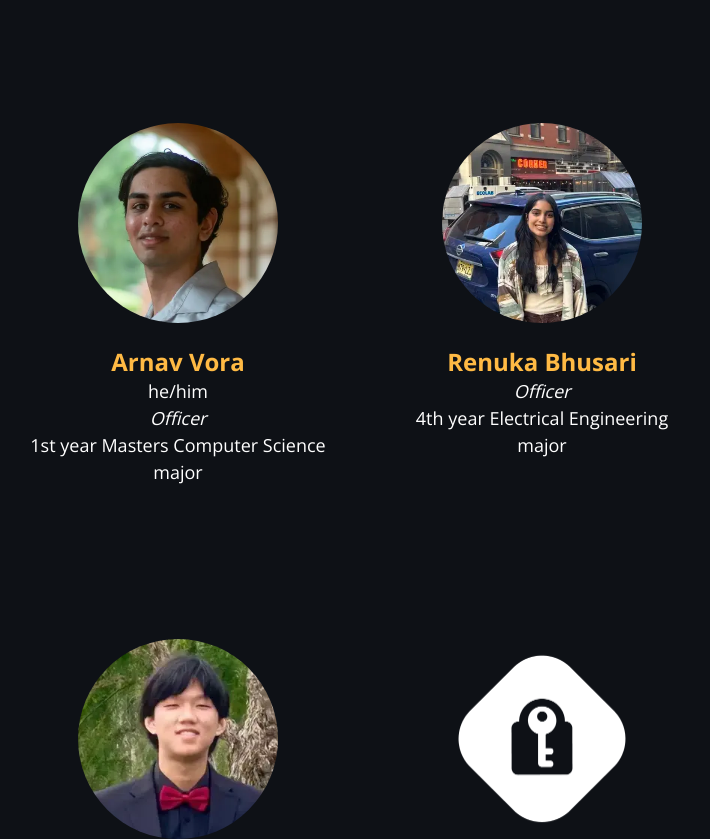
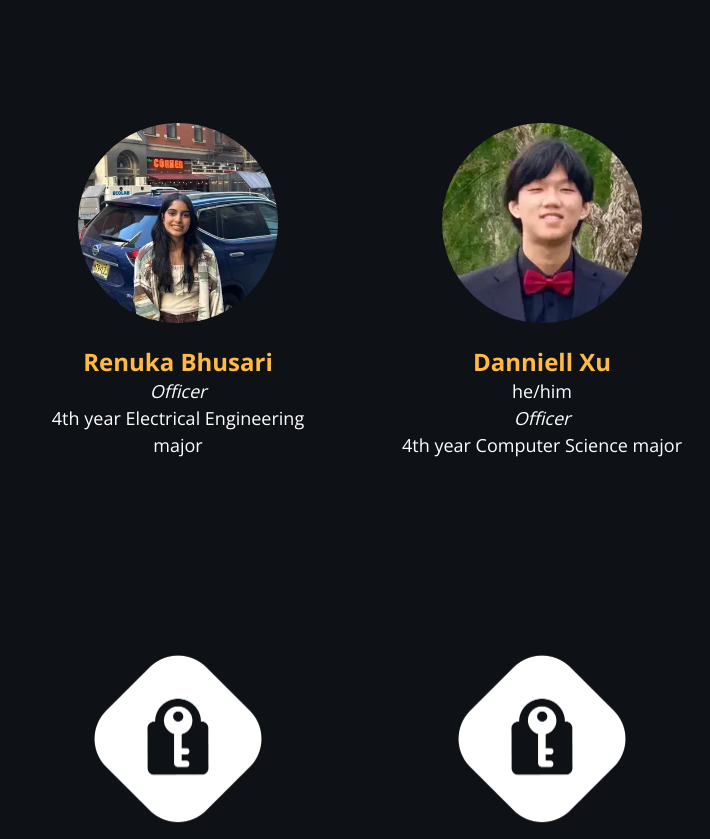
Before and after one commit to uclaacm/acmcyber.com, a Next.js app: page /members in a window 1280 px wide. Shown: the part 1140-1979 px from the top of the page, without its empty margins (280-990 px from the left). Built offline with nearby package versions, Linux system fonts and the light colour scheme; a web font is replaced by a local one.

Commit message:
photos added

```diff
--- a/data/members.ts
+++ b/data/members.ts
@@ -34,13 +34,6 @@ const members: PersonInfoProps[] = [
     bio: "1st year Masters Computer Science major",
     pronouns: "he/him",
     photo: "joshua.webp",
-  },
-  {
-    name: "Arnav Vora",
-    role: "Officer",
-    bio: "1st year Masters Computer Science major",
-    pronouns: "he/him",
-    photo: "arnav.webp",
   },
   {
     name: "Renuka Bhusari",
@@ -120,6 +113,13 @@ const members: PersonInfoProps[] = [
     photo: "",
   },
   {
+    name: "Arnav Vora",
+    role: "Psi Beta Rho",
+    bio: "1st year Masters Computer Science major",
+    pronouns: "he/him",
+    photo: "arnav.webp",
+  },
+  {
     name: "Kevin Wong",
     role: "Cyber Lab",
     bio: "4th year Computer Science major",
@@ -141,23 +141,9 @@ const members: PersonInfoProps[] = [
     photo: "",
   },
   {
-    name: "Christopher Maruca",
-    role: "Cyber Lab",
-    bio: "2nd year Transfer Computer Science major",
-    pronouns: "",
-    photo: "",
-  },
-  {
     name: "Max Cabilangan",
     role: "Cyber Lab",
     bio: "3rd year Linguistics and Computer Science and Political Science majors",
-    pronouns: "he/him",
-    photo: "",
-  },
-  {
-    name: "Eddie He",
-    role: "Cyber Academy",
-    bio: "2nd year Statistics/Data Science major",
     pronouns: "he/him",
     photo: "",
   },
@@ -167,13 +153,6 @@ const members: PersonInfoProps[] = [
     bio: "3rd year Transfer Computer Science & Engineering major",
     pronouns: "he/him",
     photo: "",
-  },
-  {
-    name: "Sophia Miles",
-    role: "Cyber Academy",
-    bio: "2nd year Mathematics of Computation major",
-    pronouns: "she/her",
-    photo: "sophia.webp",
   },
   {
     name: "Max Bregler",
@@ -196,7 +175,6 @@ const members: PersonInfoProps[] = [
     pronouns: "he/him",
     photo: "",
   },
-
   {
     name: "Bhavesh Pathak",
     role: "Cyber Lab",
@@ -216,7 +194,7 @@ const members: PersonInfoProps[] = [
     role: "Cyber Academy",
     bio: "3rd year Mathematics of Computation major",
     pronouns: "she/her",
-    photo: "",
+    photo: "heatherli.webp",
   },
   {
     name: "Nikola Haralanov",
@@ -232,42 +210,6 @@ const members: PersonInfoProps[] = [
     pronouns: "he/him",
     photo: "",
   },
-
-  {
-    name: "Parnika Chaturvedi",
-    role: "Cyber Lab",
-    bio: "2nd year Computer Science major",
-    pronouns: "she/her",
-    photo: "",
-  },
-  {
-    name: "Esha Shivakumar",
-    role: "Cyber Lab",
-    bio: "2nd year Lingustics and Computer Science major",
-    pronouns: "she/her",
-    photo: "",
-  },
-  {
-    name: "Tejasvi Aynor",
-    role: "Cyber Academy",
-    bio: "2nd year Computer Science & Engineering major",
-    pronouns: "she/her",
-    photo: "",
-  },
-  {
-    name: "Mirabel Vuong",
-    role: "Psi Beta Rho",
-    bio: "3rd year Linguistics and Computer Science major",
-    pronouns: "she/her",
-    photo: "mirabel.webp",
-  },
-  {
-    name: "Isaac Khabra",
-    role: "Cyber Lab",
-    bio: "2nd year Computer Science major",
-    pronouns: "he/him",
-    photo: "",
-  },
   {
     name: "Ethan Njikang",
     role: "Cyber Academy",
@@ -275,21 +217,6 @@ const members: PersonInfoProps[] = [
     pronouns: "he/him",
     photo: "",
   },
-  {
-    name: "Alyssa Wong",
-    role: "Psi Beta Rho",
-    bio: "2nd year Computer Science major",
-    pronouns: "she/her",
-    photo: "alyssawong.webp",
-  },
-  {
-    name: "Harini Akurathi",
-    role: "Cyber Lab",
-    bio: "2nd year Computational Biology major",
-    pronouns: "she/her",
-    photo: "",
-  },
-
   {
     name: "Arya Kunisetty",
     role: "Cyber Academy",
@@ -337,7 +264,7 @@ const members: PersonInfoProps[] = [
     role: "Cyber Academy",
     bio: "2nd year Mathematics of Computation major",
     pronouns: "she/her",
-    photo: "",
+    photo: "kellyjia.webp",
   },
   {
     name: "Jason Zhou",
```
